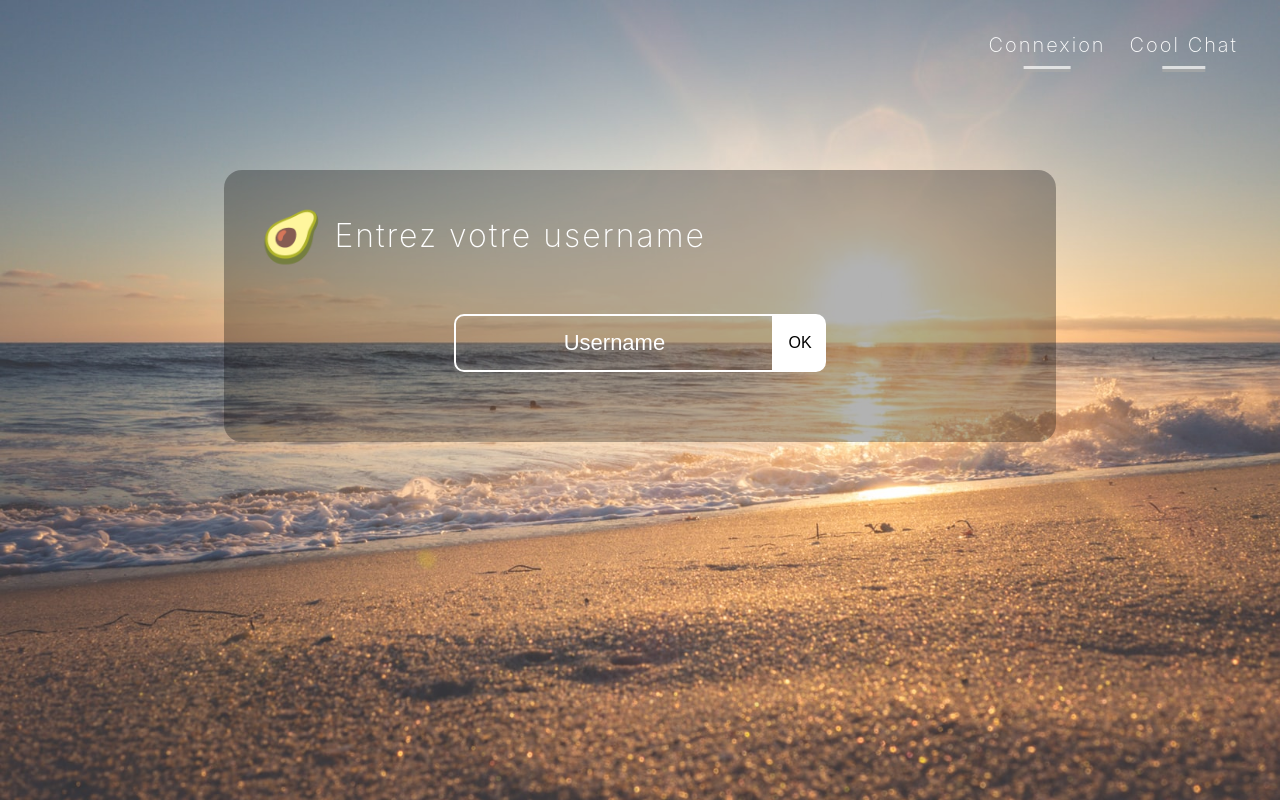
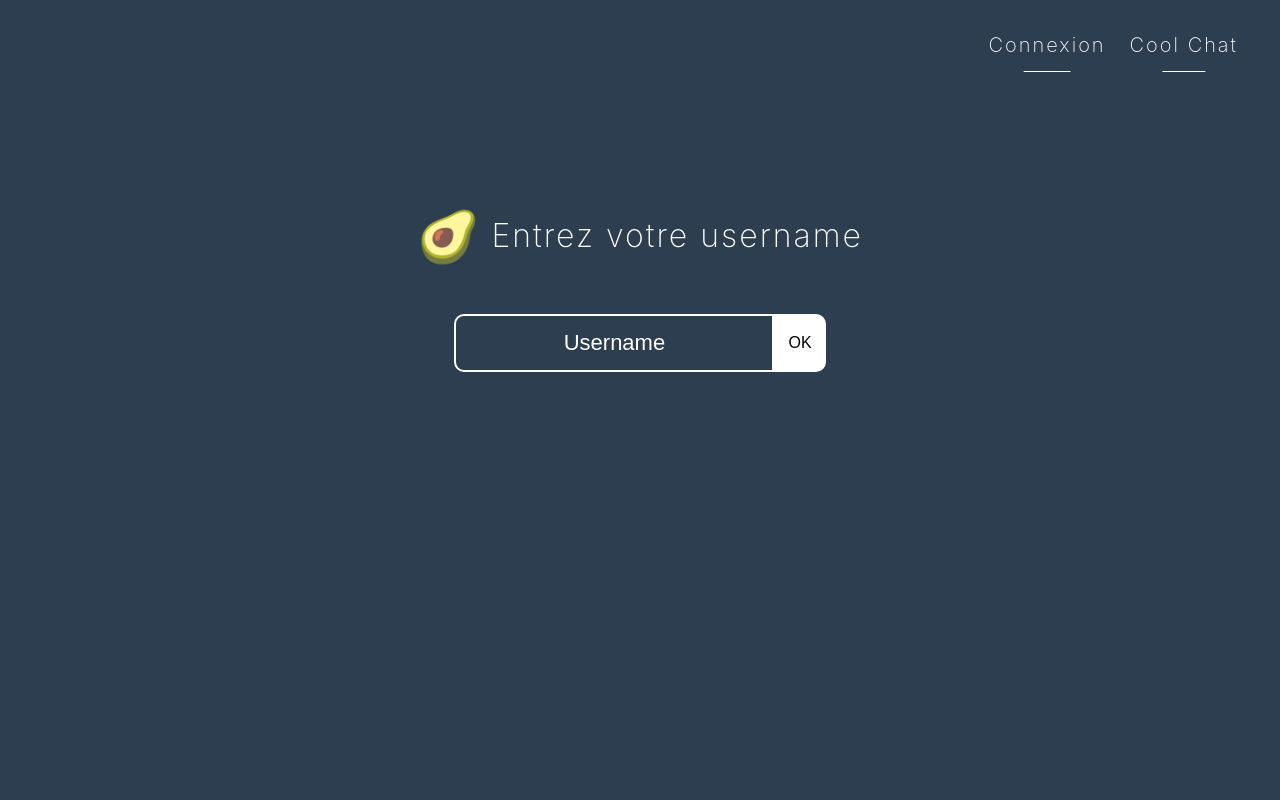
Before and after one commit to eudzb/chat-react, a React (Create React App) app: page / in a window 1280 px wide. Built offline with nearby package versions, Linux system fonts and the light colour scheme; no server answers.

Commit message:
upgraded style

```diff
--- a/src/App.css
+++ b/src/App.css
@@ -1,5 +1,5 @@
 html {
-  background: url('./img/background-site.jpeg');
+    background-color: #2c3e50;
     background-size: cover;
     background-repeat: no-repeat;
     flex: 1;
@@ -30,7 +30,7 @@ nav span a {
   nav span a:after {
     position: absolute;
     content: '';
-  border-bottom: 6px ridge rgb(254, 254, 252, .7);
+    border-bottom: 1px solid #fff;
     width: 40%;
     transform: translateX(-50%);
     bottom: -15px;
@@ -63,11 +63,8 @@ ul {
 
   .loginWindow {
     max-width: 50rem;
-  height: 15rem;
-  background-color: rgb(0, 0, 0, 0.3);
     margin: 5rem auto 0;
     padding: 16px;
-  border-radius: 18px;
   }
 
   .loginWindow form {
@@ -97,7 +94,6 @@ ul {
     cursor: pointer;
     border: none;
     background-color: #fff;
-  color: #000;
     transition: ease 0.5s;
   }
 
@@ -135,13 +131,13 @@ ul {
 
   .chat-message {
     margin-bottom: 15px;
-  background-color: #fff;
+    background-color: #2c3e50;
     padding: 10px;
     border-radius: 10px;
     text-align: left;
     display: flex;
     flex-direction: row;
-  box-shadow: 6px 0px 0px 0px #f7e4c4;
+    color: #ecf0f1;
   }
 
   .img-avatar {
--- a/src/App.js
+++ b/src/App.js
@@ -18,7 +18,6 @@ const store = createStore(
   );
 
 const App = () => {
-  console.log(logger)
 
   return (
     <div className="App">
--- a/src/components/chatComponent.js
+++ b/src/components/chatComponent.js
@@ -8,7 +8,7 @@ const ChatComponent = () => {
   return (
     <div className="chatWindow">
       <h1>
-        <span role="img" aria-label="sun" style={{fontSize: 50, verticalAlign: 'sub', marginRight: 10}}>☀️</span>
+        <span role="img" aria-label="sun" style={{fontSize: 40, marginRight: 10}}>🌙</span>
         <span>Cool Chat</span>
       </h1>
       <MessageListComponent />
--- a/src/components/login.js
+++ b/src/components/login.js
@@ -27,9 +27,8 @@ const LoginComponent = () => {
 
   return (
     <div className="loginWindow">
-      <h1>
+      <h1 style={{textAlign: 'center'}}>
         <span role="img" aria-label="sun" style={{fontSize: 50, verticalAlign: 'sub', marginRight: 10}}>🥑</span>
-        {/* <i class="material-icons dp48" style={{verticalAlign: 'sub', fontSize: 'larger', marginRight: 10}}>person</i> */}
         <span>Entrez votre username</span>
       </h1>
       <form onSubmit={handleSubmit}>
--- a/src/components/messageItemComponent.js
+++ b/src/components/messageItemComponent.js
@@ -10,12 +10,12 @@ class MessageItemComponent extends React.Component {
         src={require(`../img/${this.props.Message.avatar.toLowerCase()}`)}
         className="img-avatar"
         alt={this.props.Message.username}/>
-      <div style={{display: "flex", flex: 10, flexDirection: "column", marginLeft: 8}}>
+        <div style={{display: "flex", flex: 10, flexDirection: "column", marginLeft: 16}}>
           <div style={{display: "flex", justifyContent: "space-between"}}>
-          <small style={{fontWeight: 800}}>{this.props.Message.username}</small>
-          <small style={{fontStyle: "italic", color: "grey"}}>{this.props.Message.sentAt}</small>
+            <span style={{fontWeight: 600}}>{this.props.Message.username}</span>
+            <small style={{fontWeight: 300, fontStyle: "italic", color: "#ecf0f1"}}>{this.props.Message.sentAt}</small>
           </div>
-        <div style={{marginTop: 8}}>{this.props.Message.message}</div>
+          <div style={{fontWeight: 300, marginTop: 8}}>{this.props.Message.message}</div>
         </div>
     </li>
     );
```
Also changed, not shown: src/img/background-site.jpeg (deleted). Lines whose indentation alone changed are shown as unchanged.
